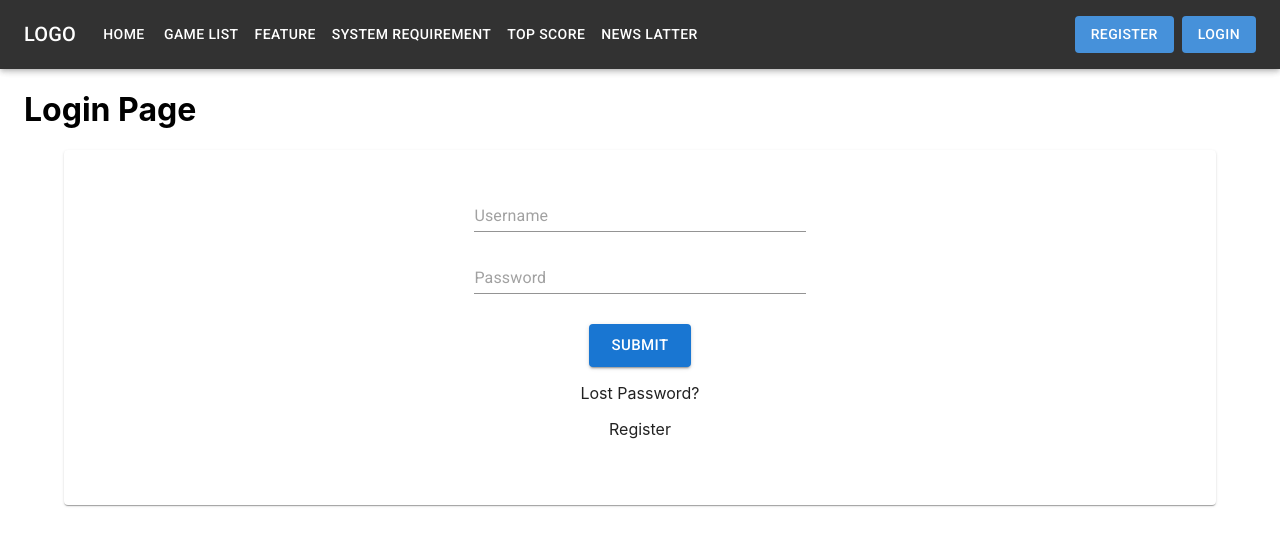
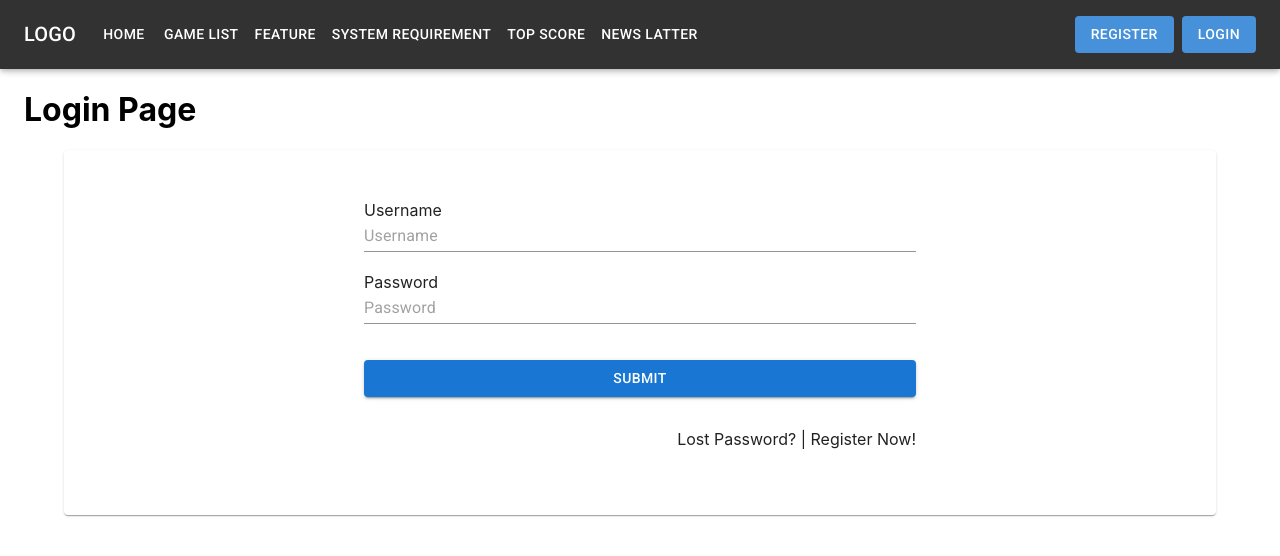
Before and after one commit to farisadam97/lowkey-pro-client, a React (Create React App) app: page /login in a window 1280 px wide. Shown: the top 556 px of the page. Built offline with nearby package versions, Linux system fonts and the light colour scheme.

Commit message:
login from edited

```diff
--- a/src/components/form-login/formLogin.component.jsx
+++ b/src/components/form-login/formLogin.component.jsx
@@ -19,33 +19,8 @@ const bull = (
   </Box>
 );
 
-// export default function BasicCard() {
-//   const { register, handleSubmit } = useForm();
-//   const [result, setResult] = useState("");
-//   return (
-//     <Card sx={{ minWidth: 275 }}>
-//       <CardContent>
-//       <form onSubmit={handleSubmit((data) => setResult(JSON.stringify(data)))}>
-//       <input {...register("firstName")} placeholder="First name" />
-//       <input {...register("lastName")} placeholder="Last name" />
-//       <select {...register("category")}>
-//         <option value="">Select...</option>
-//         <option value="A">Category A</option>
-//         <option value="B">Category B</option>
-//       </select>
-//       <p>{result}</p>
-//       <input type="submit" />
-//     </form>
-//       </CardContent>
-//       <CardActions>
-//         <Button size="small">Learn More</Button>
-//       </CardActions>
-//     </Card>
-//   );
-// }
-
 export default function FormLogin() {
-  const { handleSubmit, control, reset } = useForm({
+  const { handleSubmit, formState: { errors }, control, reset } = useForm({
     defaultValues: {
       username: '',
       password: ''
@@ -54,14 +29,16 @@ export default function FormLogin() {
   const onSubmit = data => console.log(data);
 
   const gridFormStyle = {
-    // backgroundColor:"red",
-    textAlign:"center",
     padding: "50px"
   }
 
   const textFieldStyle = {
     width: '60%',
-    marginBottom: "30px"
+    marginBottom: "20px",
+    border: 1,
+    px: 1,
+    borderRadius: 1,
+    width: "100%"
   }
 
   return (
@@ -69,24 +46,34 @@ export default function FormLogin() {
       <CardContent style={gridFormStyle}>
         <Container maxWidth="sm">
           <form onSubmit={handleSubmit(onSubmit)}>
+            <label htmlFor="label">Username</label>
             <Controller
-
             name="username"
             control={control}
             rules={{ required: true }}
-            render={({ field }) => <Input {...field} type="text" style={textFieldStyle} placeholder="Username" />}
+            render={({ field }) =>
+              <Input {...field} type="text" style={textFieldStyle} placeholder="Username" />
+            }
             />
+            {
+              errors.username?.type === 'required' && <Typography sx={{color:"red"}} component="div" gutterBottom>Required</Typography>
+            }
             <br/>
+            <label htmlFor="label">Password</label>
             <Controller
             name="password"
             control={control}
             rules={{ required: true }}
-            render={({ field }) => <Input {...field} type="password" style={textFieldStyle} placeholder="Password" />}
+            render={({ field }) =>
+              <Input {...field} type="password" style={textFieldStyle} placeholder="Password" />
+            }
             />
+            {
+              errors.password?.type === 'required' && <Typography sx={{color:"red"}} component="div" gutterBottom>Required</Typography>
+            }
             <br/>
-            <Button type="submit" variant="contained" size="large">Submit</Button>
-            <p>Lost Password?</p>
-            <p>Register</p>
+            <Button type="submit" variant="contained" sx={{width:"100%" , my:2}}>Submit</Button>
+            <p style={{textAlign: "right"}}>Lost Password? | Register Now!</p>
           </form>
         </Container>
       </CardContent>
```
